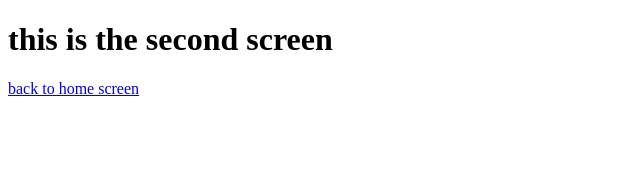
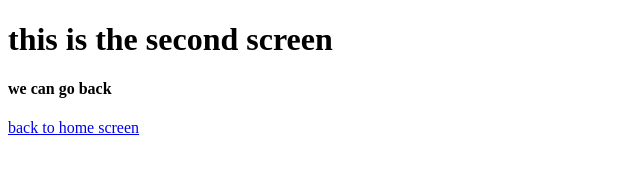
Before and after one commit to Anujkumar23/devnestFrontendBootcamp, a plain HTML site: page introToHtml-Day1/secondPage.html in a window 1280 px wide. Shown: the whole page, without its empty margins (0-640 px from the left). Drawn offline with Linux system fonts and the light colour scheme.

Commit message:
add a heading

```diff
--- a/introToHtml-Day1/secondPage.html
+++ b/introToHtml-Day1/secondPage.html
@@ -8,6 +8,8 @@
 </head>
 <body>
     <h1>this is the second screen</h1>
+
+    <h4>we can go back </h4>
     <a href="index.html">back to home screen</a>
 
 
```
